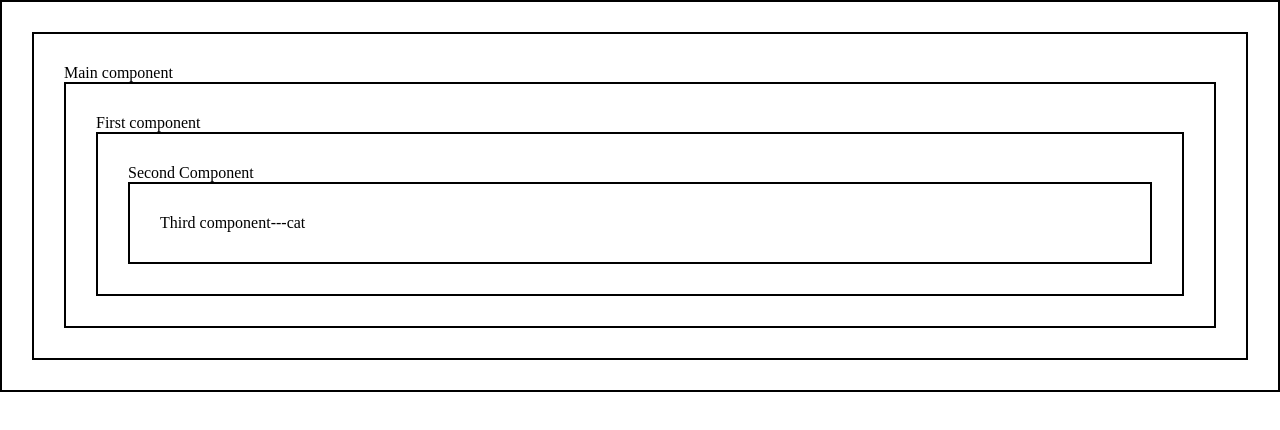
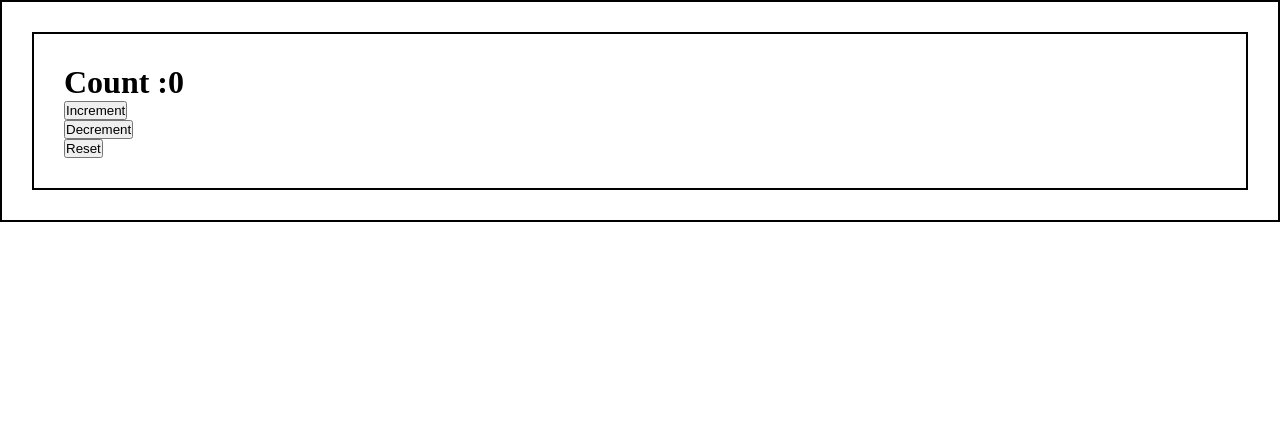
Before and after one commit to kamalrajms/react3, a React (Vite) app: page / in a window 1280 px wide. Shown: the top 430 px of the page. Built offline with nearby package versions, Linux system fonts and the light colour scheme.

Commit message:
Usereducer

```diff
--- a/src/App.jsx
+++ b/src/App.jsx
@@ -1,16 +1,29 @@
-import React, { useState, useContext, createContext } from "react";
-import First from "./component/First";
-
-export const Pass = createContext();
+import React, { useReducer } from "react";
 
 export default function App() {
-  const name = "cat";
+  const initialValue = { count: 0 };
+  function reducerFun(state, action) {
+    switch (action.type) {
+      case "inc":
+        return { count: state.count + 1 };
+      case "dec":
+        return { count: state.count - 1 };
+      case "reset":
+        return { count: 0 };
+      default:
+        return { state };
+    }
+  }
+
+  const [state, dispatch] = useReducer(reducerFun, initialValue);
   return (
     <div>
-      Main component
-      <Pass.Provider value={name}>
-        <First />
-      </Pass.Provider>
+      <h1>Count :{state.count}</h1>
+      <button onClick={() => dispatch({ type: "inc" })}>Increment</button>
+      <br />
+      <button onClick={() => dispatch({ type: "dec" })}>Decrement</button>
+      <br />
+      <button onClick={() => dispatch({ type: "reset" })}>Reset</button>
     </div>
   );
 }
--- a/src/component/First.jsx
+++ /dev/null
@@ -1,11 +0,0 @@
-import React from "react";
-import Second from "./Second";
-
-export default function First() {
-  return (
-    <div>
-      First component
-      <Second />
-    </div>
-  );
-}
--- a/src/component/Second.jsx
+++ /dev/null
@@ -1,11 +0,0 @@
-import React from "react";
-import Third from "./Third";
-
-export default function Second() {
-  return (
-    <div>
-      Second Component
-      <Third />
-    </div>
-  );
-}
--- a/src/component/Third.jsx
+++ /dev/null
@@ -1,7 +0,0 @@
-import React, { useContext } from "react";
-import { Pass } from "../App";
-
-export default function Third() {
-  const passname = useContext(Pass);
-  return <div>Third component---{passname}</div>;
-}
```
Also changed, not shown: src/text.txt.
